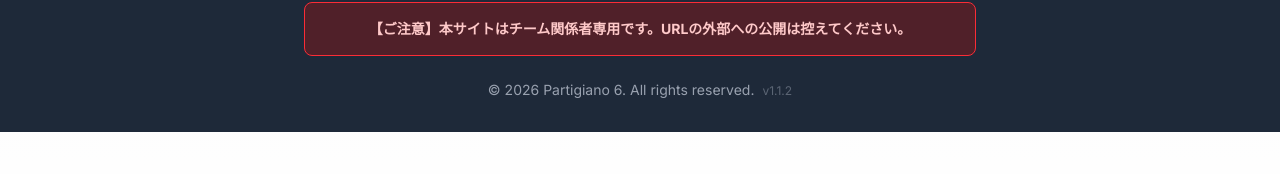
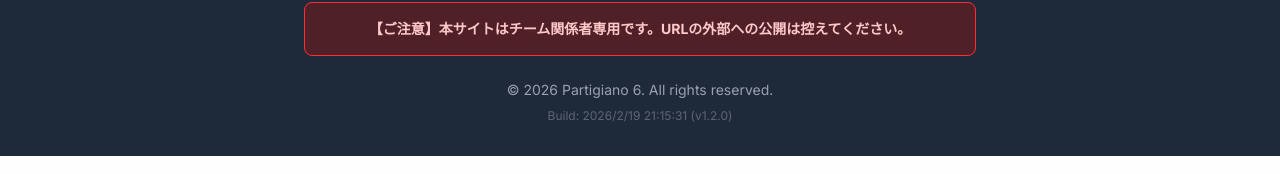
Before and after one commit to giromon415-ai/portal-site, a Next.js app: page /matches in a window 1280 px wide. Shown: the part 568-742 px from the top of the page. Built offline with nearby package versions, Linux system fonts and the light colour scheme; no server answers; the database is empty.

Commit message:
Update via deploy.bat: 2026/02/19 22:16:10.16

```diff
--- a/src/components/Footer.tsx
+++ b/src/components/Footer.tsx
@@ -1,6 +1,9 @@
 import { config } from '@/config';
 
 export default function Footer() {
+    // Generate a build-time timestamp string
+    const buildTime = new Date().toLocaleString('ja-JP', { timeZone: 'Asia/Tokyo' });
+
     return (
         <footer className="bg-gray-800 text-white py-8 mt-12">
             <div className="container mx-auto px-4 text-center">
@@ -12,10 +15,12 @@ export default function Footer() {
                     </p>
                 </div>
 
-                <p className="text-gray-400 text-sm">
-                    &copy; {new Date().getFullYear()} {config.teamName}. All rights reserved.
-                    <span className="opacity-50 ml-2 text-xs">v1.1.2</span>
-                </p>
+                <div className="text-gray-400 text-sm">
+                    <p>&copy; {new Date().getFullYear()} {config.teamName}. All rights reserved.</p>
+                    <p className="mt-2 opacity-50 text-xs">
+                        Build: {buildTime} (v1.2.0)
+                    </p>
+                </div>
             </div>
         </footer>
     );
```
Also changed, not shown: firebase.json, 1 other file (tests, documents, lock files or other folders).
